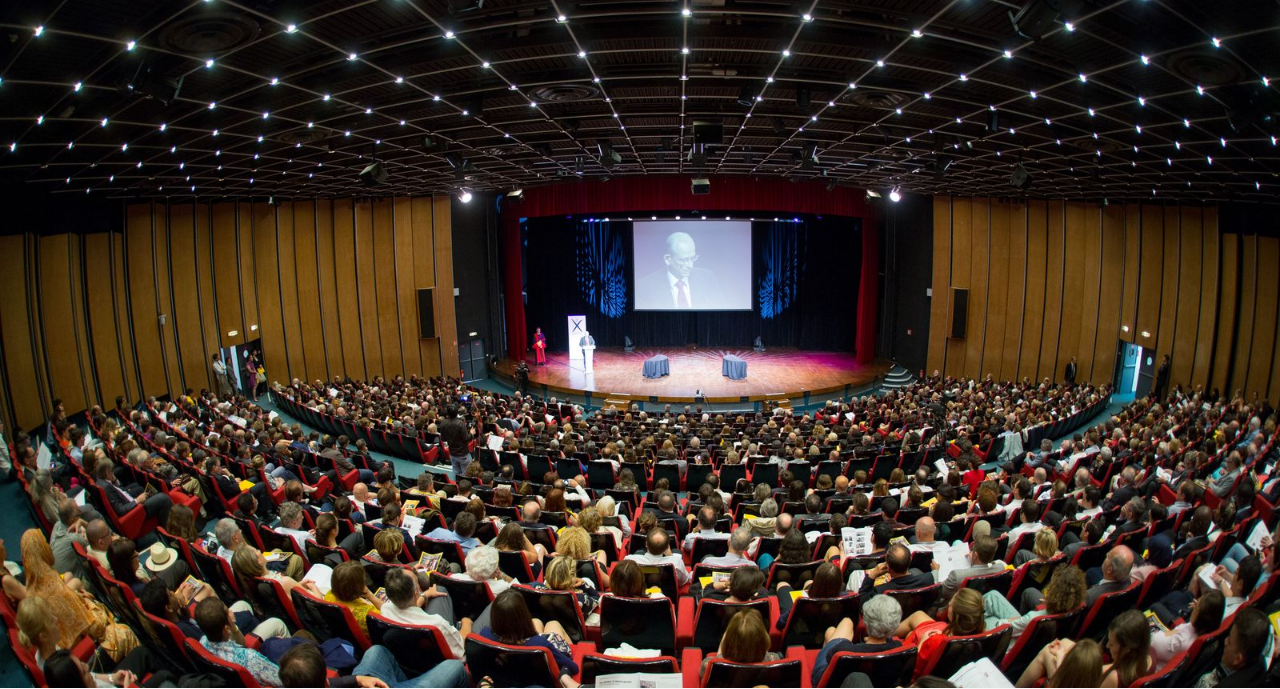
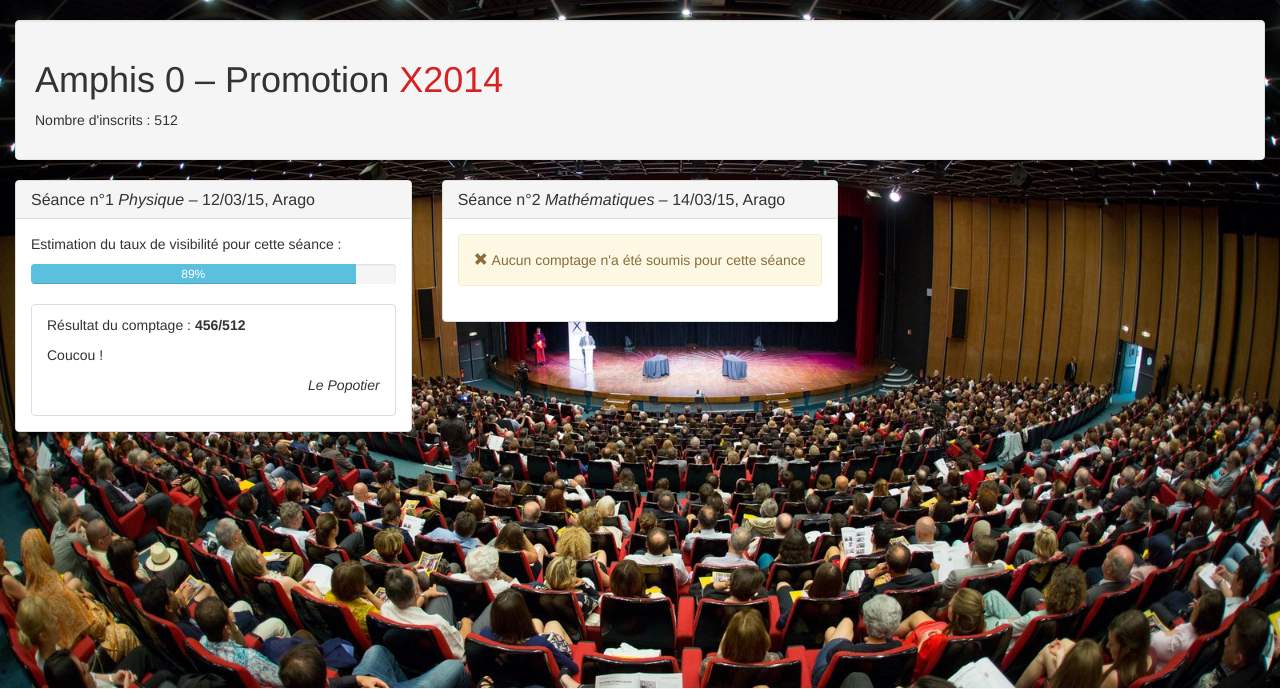
Before and after one commit to denismerigoux/LAPI, a Django app: page /cours/1 in a window 1280 px wide. Shown: the part 52-741 px from the top of the page. Run offline with Django 3.2, Linux system fonts and the light colour scheme; data comes from the database, SQL or seed files in the repository; both versions use the stored data as it was after the commit; some libraries are stand-ins or nearby versions.

Commit message:
page for courses in progress

```diff
--- a/census/models.py
+++ b/census/models.py
@@ -41,7 +41,7 @@ class Professor(models.Model):
 class Lesson(models.Model):
 	course=models.ForeignKey(Course)
 	date=models.DateField("Date")
-	number=models.IntegerField("Numéro de la séance",blank=True,null=True)
+	number=models.IntegerField("Numéro de la séance")
 	professor=models.ForeignKey(Professor,verbose_name="Professeur",blank=True,null=True)
 	amphi=models.ForeignKey(Amphi,verbose_name="Amphithéâtre")
 	title=models.CharField("Titre",max_length=140,blank=True,null=True)
--- a/census/templates/coursTemplate.html
+++ b/census/templates/coursTemplate.html
@@ -3,6 +3,51 @@
 {% block nav %}{% endblock %}
 {% block content %}
 <div class="container-fluid">
-
+	<div class="well">
+		<h1>{{course.name}} – Promotion
+		{% if course.promotion.number|divisibleby:2 %}
+			<span style='color:#D62222'>X{{course.promotion.number}}</span>
+		{% else %}
+			<span style='color:#F2E52E'>X{{course.promotion.number}}</span>
+		{% endif %}</h1>
+		<p>Nombre d'inscrits : {{course.enrolled}}</p>
+	</div>
+	<div class="row">
+		{% for lesson in lessons %}
+		<div class="col-md-4">
+			<div class="panel panel-default">
+				<div class="panel-heading">
+					<h2 class="panel-title">Séance n°{{lesson.number}} <i>{{lesson.title}}</i> – {{lesson.date|date:"d/m/y"}}, {{lesson.amphi}}</h2>
+				</div>
+				<div class="panel-body">
+					{% if lesson.counts %}
+					<p>Estimation du taux de visibilité pour cette séance :</p>
+					<div class="progress">
+ 						<div class="progress-bar progress-bar-info" role="progressbar"
+ 							aria-valuenow="{{lesson.totalratio}}" aria-valuemin="0" aria-valuemax="100"
+ 							style="width: {{lesson.totalratio}}%;">
+    						{{lesson.totalratio}}%
+  						</div>
+  					</div>
+					<div class="list group">
+						{% for count in lesson.counts %}
+						<div class="list-group-item">
+							<p>Résultat du comptage : <b>{{count.census}}/{{course.enrolled}}</b></p>
+  							<p>{{count.comment}}</p>
+  						<p style="text-align:right;font-style:italic">{{count.signature}}</p>
+  						</div>
+  						{% endfor %}
+  					</div>
+  					{% else %}
+					<div class="alert alert-warning">
+						<span class="glyphicon glyphicon-remove" aria-hidden="true"></span>
+  						<span class="sr-only">Attention : </span>Aucun comptage n'a été soumis pour cette séance
+					</div>
+					{% endif %}
+				</div>
+			</div>
+		</div>
+		{% endfor %}
+	</div>
 </div>
 {% endblock %}
--- a/census/views.py
+++ b/census/views.py
@@ -1,5 +1,5 @@
 from django.shortcuts import render
-from census.models import Course,Count
+from census.models import Course,Count,Lesson
 
 # Create your views here.
 
@@ -17,4 +17,15 @@ def comptage(request):
 
 def cours(request, id_cours):
 	course = Course.objects.get(id=id_cours)
-	return render(request, 'coursTemplate.html')
+	lessons = Lesson.objects.filter(course=course).order_by('number')
+	for lesson in lessons:
+		lesson.counts = Count.objects.filter(lesson=lesson)
+		if (lesson.counts.count() != 0):
+			lesson.totalsum = 0
+			for count in lesson.counts:
+				count.ratio = round(count.census/lesson.course.enrolled*100)
+				lesson.totalsum += count.census
+			lesson.totalratio = round(lesson.totalsum/(lesson.counts.count()*course.enrolled)*100)
+		else:
+			lesson.counts = None
+	return render(request, 'coursTemplate.html', {'course' : course, 'lessons' : lessons,})
```
Also changed, not shown: db.sqlite3, 1 other file.
